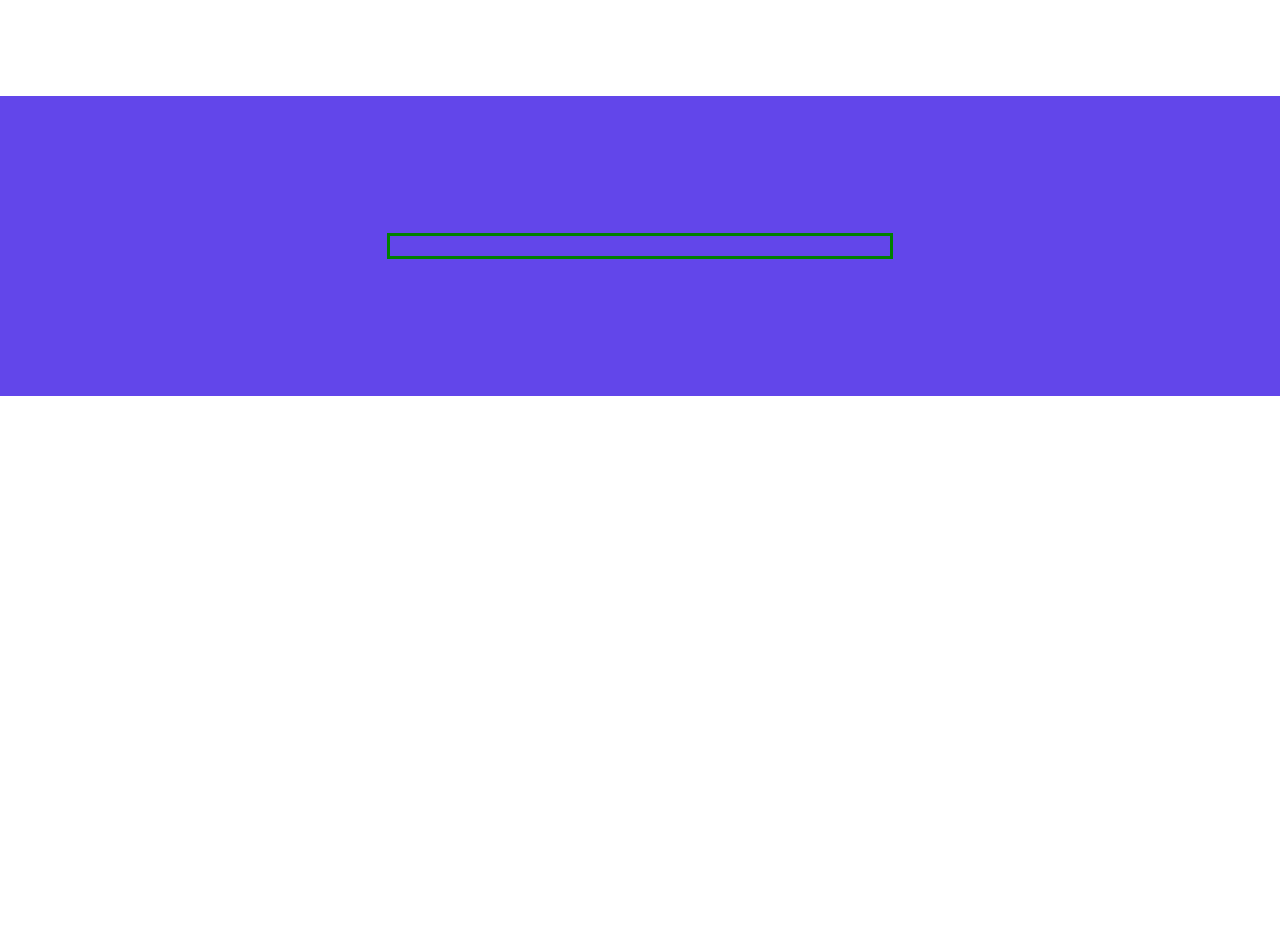
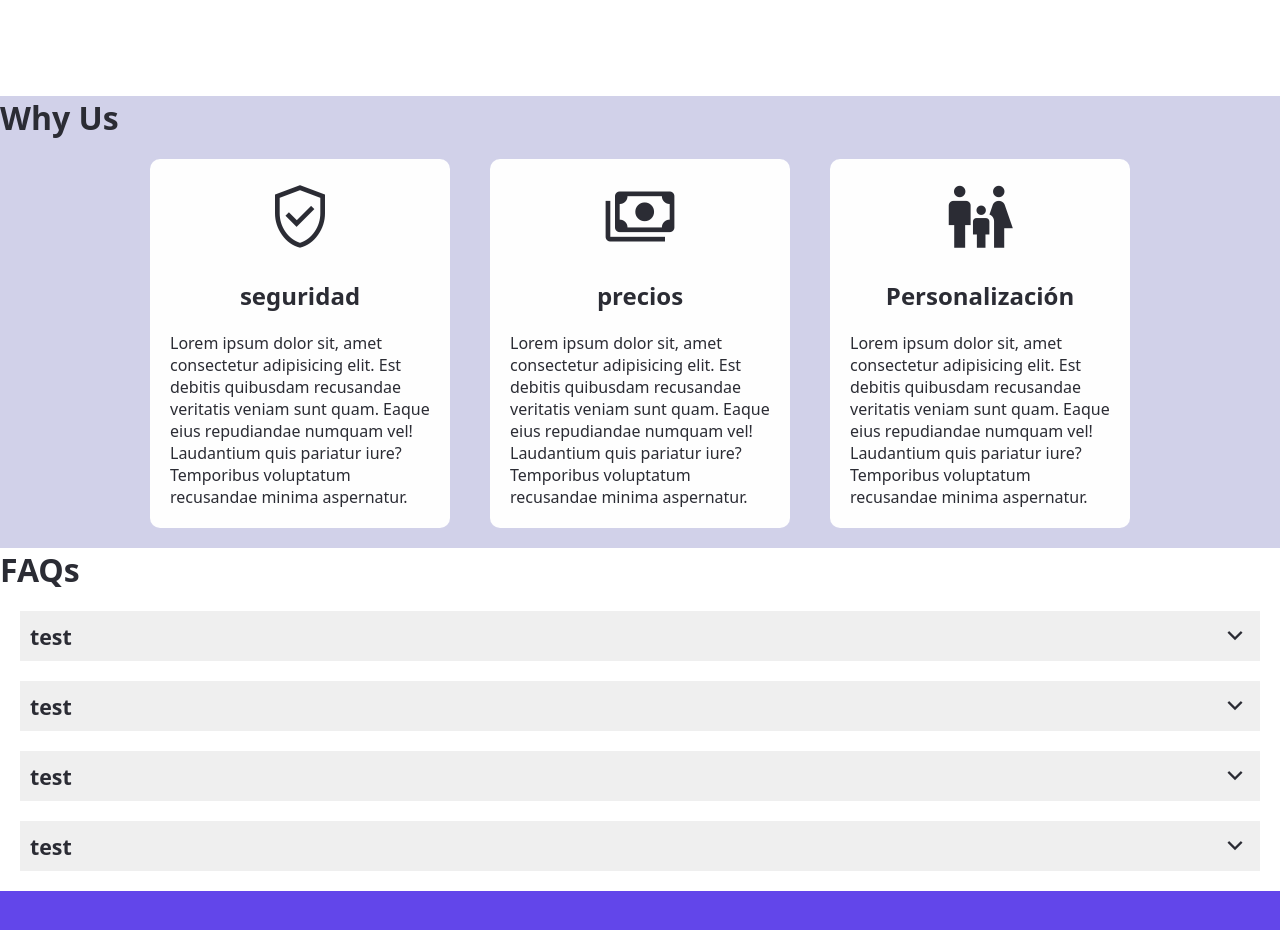
Before and after one commit to BraulioSG/Travel-Agancy-FE, a React (Vite) app: page / in a window 1280 px wide. Shown: the part 780-1710 px from the top of the page. Before the commit the page ends 1176 px from the top, so only its background shows below. Built offline with nearby package versions, Linux system fonts and the light colour scheme; a web font is replaced by a local one.

Commit message:
home advances

```diff
--- /dev/null
+++ b/src/Components/Accordion.jsx
@@ -0,0 +1,35 @@
+import { useState } from 'react';
+import './Accordion.scss';
+
+function Accordion(props) {
+    const { title, children } = props;
+    const [icon, setIcon] = useState('');
+    const [panel, setPanel] = useState('');
+    const toggleAccordion = evt => {
+        evt.preventDefault();
+        if (icon === '') {
+            setIcon('accordion-icon-up');
+            setPanel('accordion-content-show');
+        } else {
+            setIcon('');
+            setPanel('');
+        }
+    };
+    return (
+        <>
+            <div className="accordion">
+                <button className="accordion-title" onClick={toggleAccordion}>
+                    {title}
+                    <span
+                        className={`material-symbols-outlined accordion-icon ${icon}`}
+                    >
+                        expand_more
+                    </span>
+                </button>
+                <div className={`accordion-content ${panel}`}>{children}</div>
+            </div>
+        </>
+    );
+}
+
+export default Accordion;
--- /dev/null
+++ b/src/Components/Accordion.scss
@@ -0,0 +1,43 @@
+@import '../index.scss';
+
+.accordion{
+    margin: 20px;
+    .accordion-title{
+        width: 100%;
+        text-align: left;
+        padding: 10px;
+        background-color: #efefef;
+        border: none;
+        transition: 0.3s background-color ease;
+        font-weight: bolder;
+        font-size: 16pt;
+        display: flex;
+        justify-content: space-between;
+        align-items: center;
+        .accordion-icon{
+            font-size: 30px;
+            transition: transform 0.3s ease;
+        }
+
+        .accordion-icon-up{
+            transform: rotate(180deg);
+        }
+        &:hover{
+            cursor: pointer;
+            background-color: $lila;
+        }
+    }
+
+    .accordion-content{
+        height: 0;
+        overflow: hidden;
+        margin: auto;
+        height: fit-content;
+        max-height: 0;
+        transition: all 0.5s ease;
+    }
+
+    .accordion-content-show{
+       max-height: 100px;
+    }
+}
--- a/src/Components/BannerScroll.scss
+++ b/src/Components/BannerScroll.scss
@@ -4,7 +4,8 @@
     overflow: hidden;
     height: 500px;
     width: 100%;
-    margin: 0;
+    max-width: $max-section-width;
+    margin: 0 auto;
     max-height: 500px;
     position: relative;
     display: flex;
--- a/src/Components/Footer.scss
+++ b/src/Components/Footer.scss
@@ -12,8 +12,6 @@
     overflow-x: hidden;
     .footer-content{
         width: 500px;
-        height: 20px;
-        outline: 3px solid green;
         max-width: $max-section-width;
     }
 }
--- /dev/null
+++ b/src/Components/HomeCard.jsx
@@ -0,0 +1,19 @@
+import './HomeCard.scss';
+function HomeCard(props) {
+    const { icon, title, children } = props;
+    return (
+        <>
+            <div className="home-card">
+                <div className="home-card-icon">
+                    <span className="material-symbols-outlined">{icon}</span>
+                </div>
+                <div className="home-card-title">
+                    <h2>{title}</h2>
+                </div>
+                <div className="home-card-content">{children}</div>
+            </div>
+        </>
+    );
+}
+
+export default HomeCard;
--- /dev/null
+++ b/src/Components/HomeCard.scss
@@ -0,0 +1,40 @@
+@import '../index.scss';
+
+.home-card{
+    display: flex;
+    flex-direction: column;
+    justify-content: space-evenly;
+    align-items: center;
+    width: auto;
+    background-color: $white ;
+    margin: 20px;
+    border-radius: 10px;
+    width: 300px;
+    transition: all 0.3s ease;
+    padding: 20px;
+    gap: 20px;
+
+    .home-card-icon{
+        span{
+            font-size: 75px;
+        }
+
+    }
+
+    &:hover{
+        transform: scale(1.05);
+    }
+}
+
+@media only screen and (max-width: $small) {
+    .home-card{
+        margin: 20px auto;
+    }
+}
+
+@media only screen and (max-width: $medium) {
+    .home-card{
+        min-width: 99%;
+    }
+
+}
--- a/src/Components/HomeSection.scss
+++ b/src/Components/HomeSection.scss
@@ -6,3 +6,7 @@
     min-height: 300px;
     margin: auto;
 }
+
+.home-section:nth-child(even){
+    background-color: $lila;
+}
--- a/src/Pages/Home.jsx
+++ b/src/Pages/Home.jsx
@@ -6,6 +6,8 @@ import Navbar from '../Components/Navbar';
 import BannerScroll from '../Components/BannerScroll';
 import HomeSection from '../Components/HomeSection';
 import Footer from '../Components/Footer';
+import Accordion from '../Components/Accordion';
+import HomeCard from '../Components/HomeCard';
 
 function Home() {
     return (
@@ -15,6 +17,81 @@ function Home() {
             <HomeSection>
                 <h1>Promociones</h1>
             </HomeSection>
+            <HomeSection>
+                <h1>Why Us</h1>
+                <div className="card-container">
+                    <HomeCard title="seguridad" icon="verified_user">
+                        <p>
+                            Lorem ipsum dolor sit, amet consectetur adipisicing
+                            elit. Est debitis quibusdam recusandae veritatis
+                            veniam sunt quam. Eaque eius repudiandae numquam
+                            vel! Laudantium quis pariatur iure? Temporibus
+                            voluptatum recusandae minima aspernatur.
+                        </p>
+                    </HomeCard>
+                    <HomeCard title="precios" icon="payments">
+                        <p>
+                            Lorem ipsum dolor sit, amet consectetur adipisicing
+                            elit. Est debitis quibusdam recusandae veritatis
+                            veniam sunt quam. Eaque eius repudiandae numquam
+                            vel! Laudantium quis pariatur iure? Temporibus
+                            voluptatum recusandae minima aspernatur.
+                        </p>
+                    </HomeCard>
+                    <HomeCard title="Personalización" icon="family_restroom">
+                        <p>
+                            Lorem ipsum dolor sit, amet consectetur adipisicing
+                            elit. Est debitis quibusdam recusandae veritatis
+                            veniam sunt quam. Eaque eius repudiandae numquam
+                            vel! Laudantium quis pariatur iure? Temporibus
+                            voluptatum recusandae minima aspernatur.
+                        </p>
+                    </HomeCard>
+                </div>
+            </HomeSection>
+            <HomeSection>
+                <h1>FAQs</h1>
+                <Accordion title="test">
+                    <p>
+                        Lorem ipsum dolor sit amet consectetur adipisicing elit.
+                        Blanditiis provident deleniti ipsum sint recusandae
+                        voluptatem est sapiente illum beatae! Impedit, unde
+                        sapiente voluptas obcaecati cumque vero quos eligendi
+                        dolorem eum?
+                    </p>
+                </Accordion>
+                <Accordion title="test">
+                    <p>
+                        Lorem ipsum dolor sit amet consectetur adipisicing elit.
+                        Blanditiis provident deleniti ipsum sint recusandae
+                        voluptatem est sapiente illum beatae! Impedit, unde
+                        sapiente voluptas obcaecati cumque vero quos eligendi
+                        dolorem eum?
+                    </p>
+                </Accordion>
+                <Accordion title="test">
+                    <p>
+                        Lorem ipsum dolor sit amet consectetur adipisicing elit.
+                        Blanditiis provident deleniti ipsum sint recusandae
+                        voluptatem est sapiente illum beatae! Impedit, unde
+                        sapiente voluptas obcaecati cumque vero quos eligendi
+                        dolorem eum? Lorem ipsum dolor sit amet consectetur
+                        adipisicing elit. Consectetur corrupti laborum voluptate
+                        dolor possimus facere cum rem aut, officiis
+                        exercitationem repellat, itaque, fugiat soluta similique
+                        voluptates ipsa. Accusantium, quis voluptatum!
+                    </p>
+                </Accordion>
+                <Accordion title="test">
+                    <p>
+                        Lorem ipsum dolor sit amet consectetur adipisicing elit.
+                        Blanditiis provident deleniti ipsum sint recusandae
+                        voluptatem est sapiente illum beatae! Impedit, unde
+                        sapiente voluptas obcaecati cumque vero quos eligendi
+                        dolorem eum?
+                    </p>
+                </Accordion>
+            </HomeSection>
             <Footer />
         </>
     );
--- a/src/Pages/Home.scss
+++ b/src/Pages/Home.scss
@@ -0,0 +1,13 @@
+@import '../index.scss';
+
+.home-section{
+    margin: 20px;
+
+    .card-container{
+        width: 80%;
+        margin: auto;
+        display: flex;
+        flex-wrap: wrap;
+        justify-content: center;
+    }
+}
```
